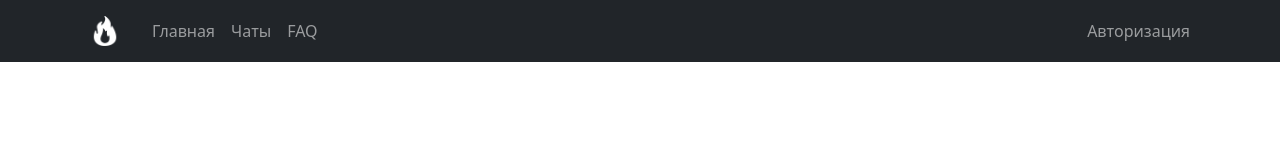
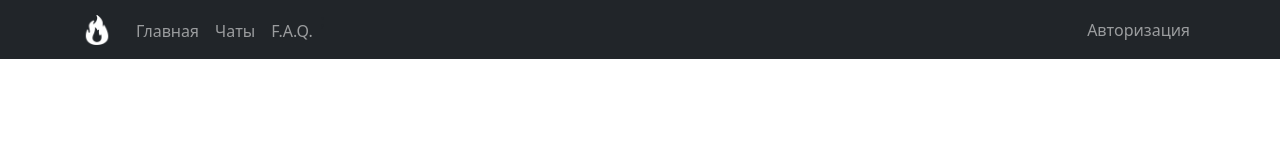
Before and after one commit to EnergyFlexus/statsVK, a React (Create React App) app in the folder react-app/: page / in a window 1280 px wide. Shown: the top 160 px of the page. Built offline with nearby package versions, Linux system fonts and the light colour scheme.

Commit message:
refactoring

```diff
--- /dev/null
+++ b/react-app/src/Components/TopAuthorizationLink.jsx
@@ -0,0 +1,9 @@
+import Nav from 'react-bootstrap/Nav';
+
+export default function TopAuthorizationLink(props) {
+  return (
+    <Nav className = 'me-right'>
+        <Nav.Link href = {props.link}>{props.text}</Nav.Link>
+    </Nav>
+  )
+}
--- a/react-app/src/Components/TopNavigationBar.jsx
+++ b/react-app/src/Components/TopNavigationBar.jsx
@@ -1,21 +1,28 @@
-//import TopNavigationButton from "./TopNavigationButton";
-//Bootstrap import
 import Navbar from 'react-bootstrap/Navbar';
 import Container from 'react-bootstrap/Container';
+import NavbarToggle from 'react-bootstrap/esm/NavbarToggle';
+import NavbarCollapse from 'react-bootstrap/NavbarCollapse';
 
-//import NavigationBar
-//import TopNavigationLogo from "./TopNavigationLogo";
 import TopNavigationLinks from './TopNavigationLinks';
-import NavbarToggle from 'react-bootstrap/esm/NavbarToggle';
+import TopNavigationLogo from './TopNavigationLogo';
+import TopAuthorizationLink from './TopAuthorizationLink';
 
+const pages = [
+    {id: 0, text: 'Главная', link: '/'},
+    {id: 1, text: 'Чаты', link: '/chats'},
+    {id: 2, text: 'F.A.Q.', link: '/faq'},
+];
 
-
-function TopNavigationBar() {
+function TopNavigationBar(props) {
     return (
         <Navbar fixed ='top' collapseOnSelect bg="dark" expand="xl" variant='dark'>
             <Container>
                 <NavbarToggle aria-controls='responsive-navbar-nav'/>
-                <TopNavigationLinks></TopNavigationLinks>
+                <NavbarCollapse id='responsive-navbar-nav'>
+                    <TopNavigationLogo link = '/'/>
+                    <TopNavigationLinks pages = {pages}/>
+                    <TopAuthorizationLink link="/" text = "Авторизация"/>
+                </NavbarCollapse>
             </Container>
         </Navbar>
     )
--- a/react-app/src/Components/TopNavigationLinks.jsx
+++ b/react-app/src/Components/TopNavigationLinks.jsx
@@ -1,29 +1,18 @@
-import NavbarCollapse from 'react-bootstrap/NavbarCollapse';
 import Nav from 'react-bootstrap/Nav'
-import NavLink from 'react-bootstrap/NavLink';
-import TopNavigationLogo from './TopNavigationLogo'
 
 const navLinkStyle = {
     marginTop: 3,
 }
 
-function TopNavigationLinks() {
+function TopNavigationLinks(props) {
+    const pages = props.pages;
+    const listPages = pages.map((item) => (
+        <Nav.Link key = {item.id} style={navLinkStyle} href = {item.link}>{item.text}</Nav.Link>
+    ));
     return (
-        <NavbarCollapse id='responsive-navbar-nav'>
-            <Nav className = 'me-auto' >
-
-                <NavLink href = '/'>
-                    <TopNavigationLogo/>
-                </NavLink>
-
-                <NavLink style={navLinkStyle} href = '/'>Главная</NavLink>
-                <NavLink style={navLinkStyle} href = '/Chats/'>Чаты</NavLink>
-                <NavLink style={navLinkStyle} href = '/FAQ/'>FAQ</NavLink>
-            </Nav>
-            <Nav className = 'me-right'>
-                <NavLink href = '/Authorization/'>Авторизация</NavLink>
-            </Nav>
-        </NavbarCollapse>
+        <Nav className = 'me-auto' >
+            {listPages};
+        </Nav>
     );
 }
 export default TopNavigationLinks;
--- a/react-app/src/Components/TopNavigationLogo.jsx
+++ b/react-app/src/Components/TopNavigationLogo.jsx
@@ -1,9 +1,9 @@
 import NavbarBrand from 'react-bootstrap/esm/NavbarBrand';
 import logo from './fire-2-32.png'
 
-export default function TopNavigationLogo() {
+export default function TopNavigationLogo(props) {
     return (
-        <NavbarBrand>
+        <NavbarBrand href={props.link}>
             <img src ={logo}
             height = '30'
             width= '30'
```
